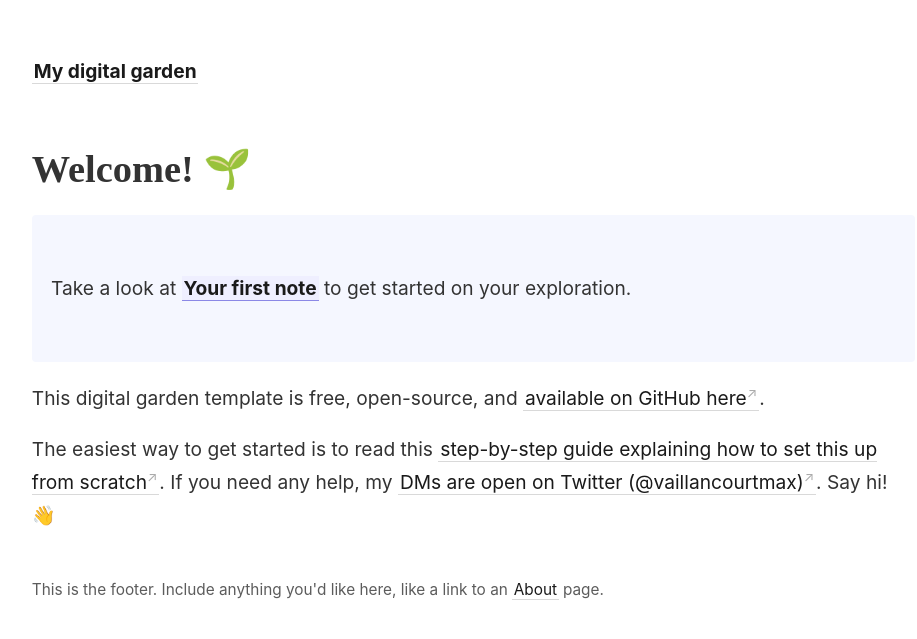
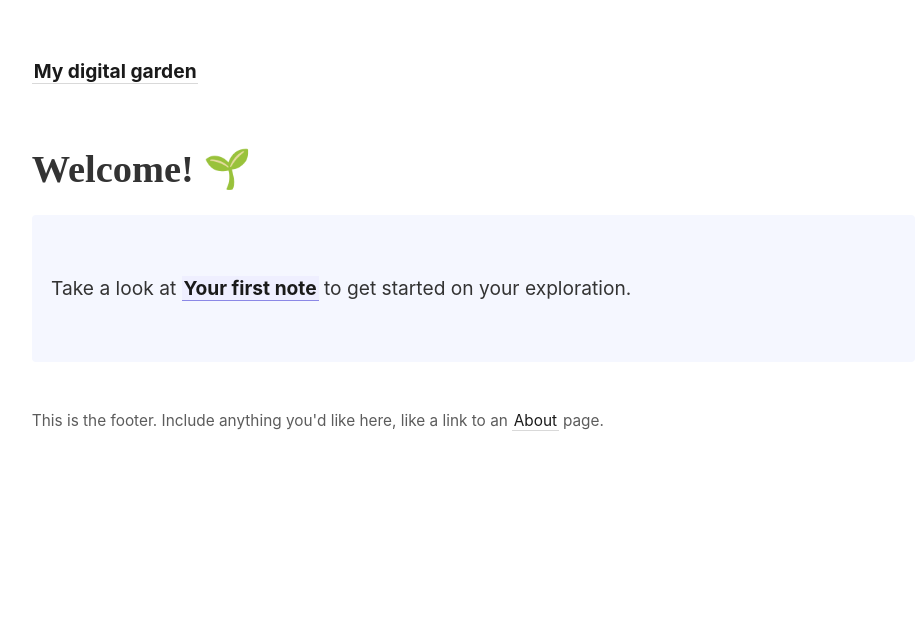
Before and after one commit to colourshift/my-digital-garden, a Jekyll site: the page built from _pages/index.md, in a window 1280 px wide. Shown: the top 639 px of the page, without its empty margins (45-962 px from the left). Built offline with Jekyll 4.4.1, drawn with Linux system fonts in a browser that asks for light colours; some web fonts are replaced.

Commit message:
Update index.md

```diff
--- a/_pages/index.md
+++ b/_pages/index.md
@@ -11,10 +11,6 @@ permalink: /
   Take a look at <span style="font-weight: bold">[[Your first note]]</span> to get started on your exploration.
 </p>
 
-This digital garden template is free, open-source, and [available on GitHub here](https://github.com/maximevaillancourt/digital-garden-jekyll-template).
-
-The easiest way to get started is to read this [step-by-step guide explaining how to set this up from scratch](https://maximevaillancourt.com/blog/setting-up-your-own-digital-garden-with-jekyll). If you need any help, my [DMs are open on Twitter (@vaillancourtmax)](https://twitter.com/vaillancourtmax). Say hi! 👋
-
 
 
 <style>
```
